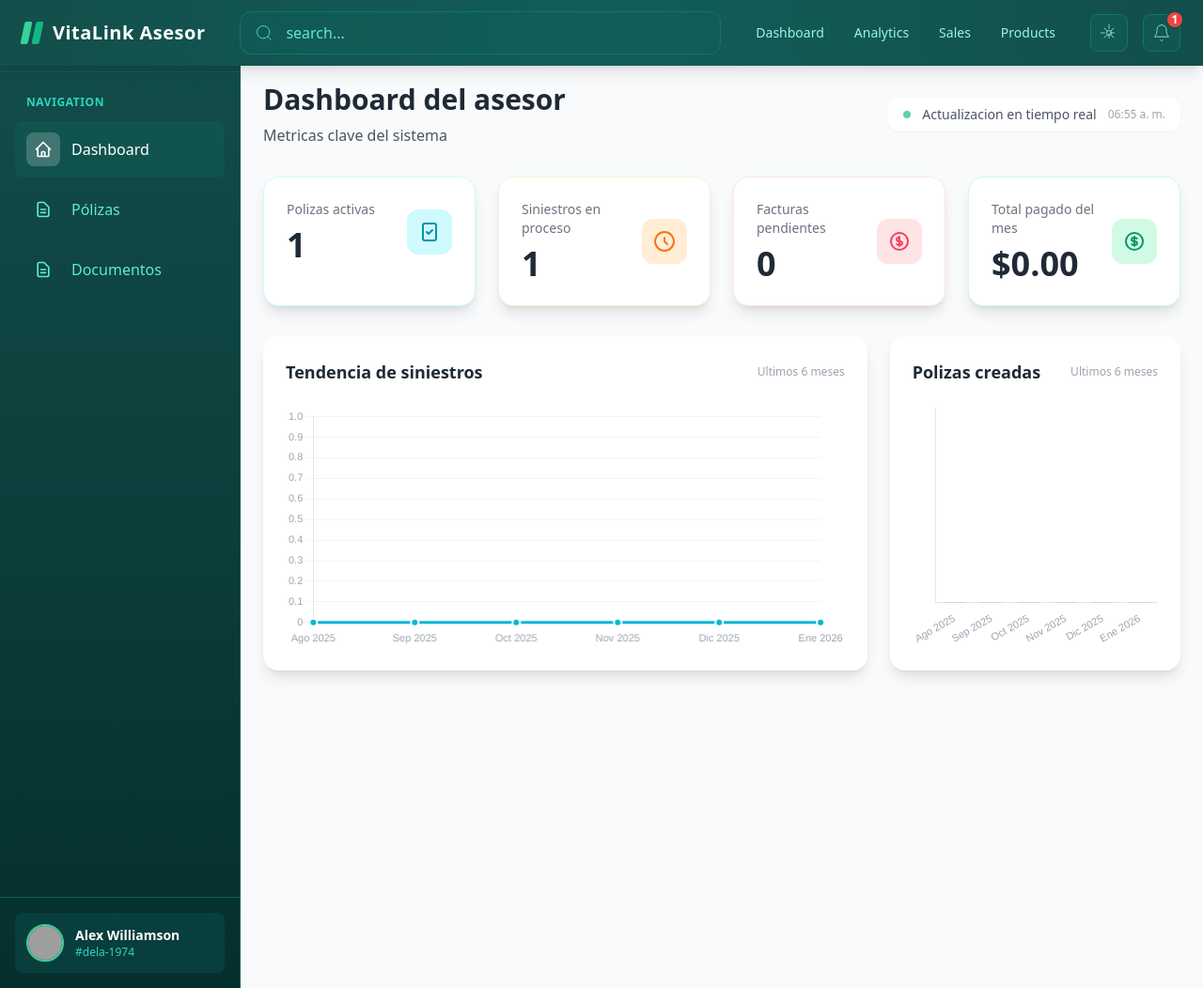
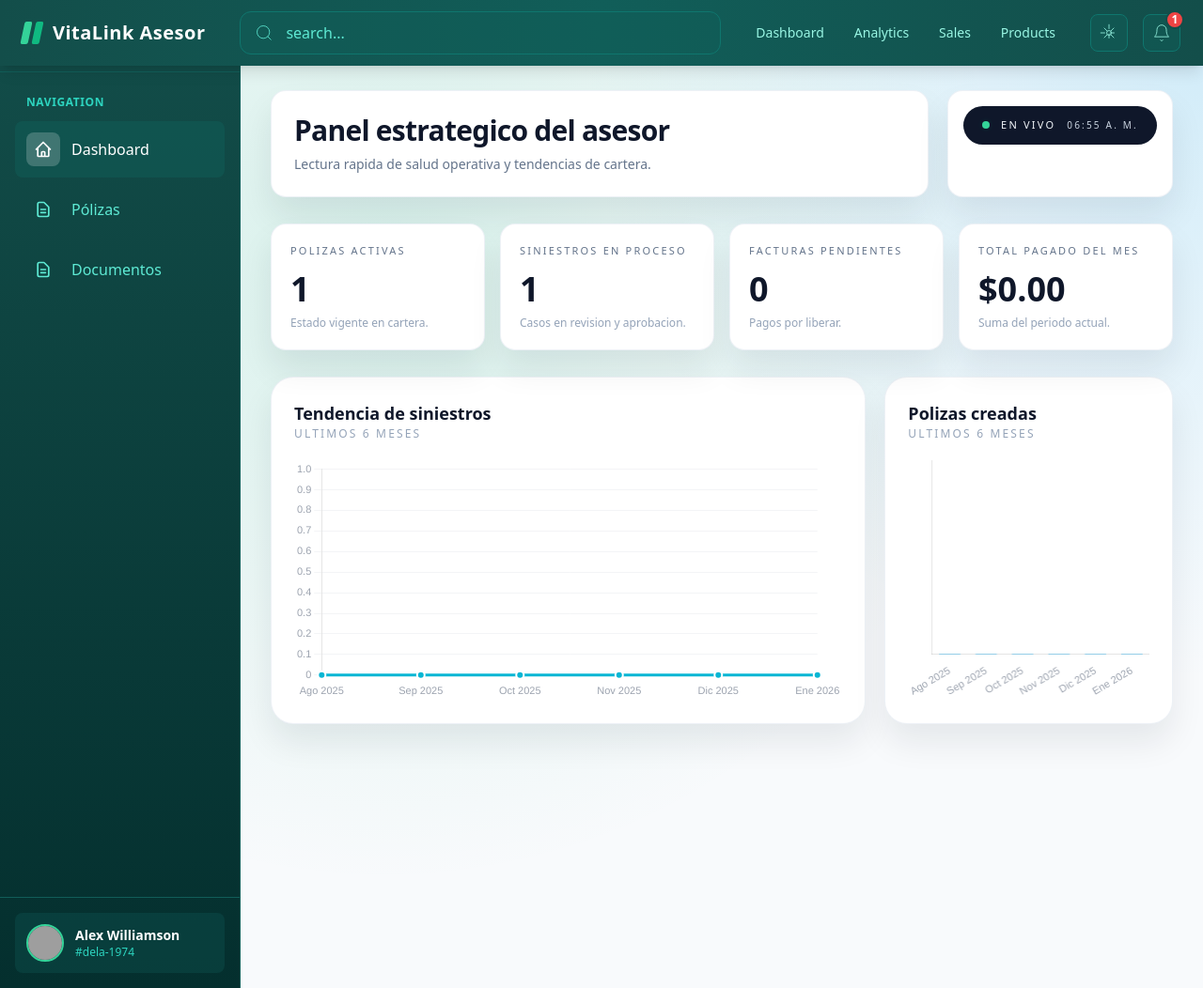
Before and after one commit to Carlosmicael/seguroVitaLink, a Django app: page /asesor/ in a window 1280 px wide. Shown: the whole page at 94% size. Run offline with Django 5.2, Linux system fonts and the light colour scheme; a user stored in the database is signed in; tables that the repository leaves empty hold one stand-in row (values such as "Sample post"); data that the repository does not hold is empty; parts of the project's set-up code (start-up, migrations or seed data) failed here and were passed over; some libraries are stand-ins or nearby versions; grey boxes are pictures that could not be loaded.

Commit message:
Dashboard del asesor

```diff
--- a/templates/asesor/components/dashboard/dashboard.html
+++ b/templates/asesor/components/dashboard/dashboard.html
@@ -5,98 +5,63 @@
 {% block content %}
 {% include "master/appBar/appBar.html" %}
 
-<div class="p-6 bg-gray-50">
-    <div class="mb-8 flex flex-col md:flex-row md:items-center md:justify-between gap-4">
-        <div>
-            <h1 class="text-3xl font-bold text-gray-800">Dashboard del asesor</h1>
-            <p class="text-gray-600 mt-2">Metricas clave del sistema</p>
+<div class="min-h-screen bg-slate-50 bg-[radial-gradient(circle_at_top_right,rgba(14,165,233,0.16),transparent_45%),radial-gradient(circle_at_15%_20%,rgba(16,185,129,0.14),transparent_55%)] p-6 md:p-8">
+    <div class="mb-7 flex flex-wrap items-stretch gap-5">
+        <div class="flex-1 rounded-2xl border border-slate-200/60 bg-white p-6 shadow-[0_20px_35px_rgba(15,23,42,0.08)]">
+            <h1 class="text-3xl font-extrabold tracking-tight text-slate-900">Panel estrategico del asesor</h1>
+            <p class="mt-2 text-sm text-slate-500">Lectura rapida de salud operativa y tendencias de cartera.</p>
         </div>
-        <div class="flex items-center gap-3 bg-white shadow-sm rounded-xl px-4 py-2">
-            <span class="w-2 h-2 rounded-full bg-emerald-500 animate-pulse"></span>
-            <span class="text-sm text-gray-600">Actualizacion en tiempo real</span>
-            <span id="lastUpdated" class="text-xs text-gray-400"></span>
-        </div>
-    </div>
-
-    <div class="grid grid-cols-1 md:grid-cols-2 xl:grid-cols-4 gap-6 mb-8">
-        <div class="bg-white rounded-2xl p-6 shadow-lg border border-cyan-100">
-            <div class="flex items-center justify-between">
-                <div>
-                    <p class="text-sm text-gray-500 mb-2">Polizas activas</p>
-                    <p id="metric-polizas" class="text-4xl font-bold text-gray-800">
-                        {{ dashboard_data.polizas_activas }}
-                    </p>
-                </div>
-                <div class="bg-cyan-100 text-cyan-600 rounded-xl p-3">
-                    <svg class="w-6 h-6" fill="none" stroke="currentColor" viewBox="0 0 24 24">
-                        <path stroke-linecap="round" stroke-linejoin="round" stroke-width="2" d="M9 12l2 2 4-4M7 21h10a2 2 0 002-2V5a2 2 0 00-2-2H7a2 2 0 00-2 2v14a2 2 0 002 2z"/>
-                    </svg>
-                </div>
-            </div>
-        </div>
-        <div class="bg-white rounded-2xl p-6 shadow-lg border border-orange-100">
-            <div class="flex items-center justify-between">
-                <div>
-                    <p class="text-sm text-gray-500 mb-2">Siniestros en proceso</p>
-                    <p id="metric-siniestros" class="text-4xl font-bold text-gray-800">
-                        {{ dashboard_data.siniestros_en_proceso }}
-                    </p>
-                </div>
-                <div class="bg-orange-100 text-orange-500 rounded-xl p-3">
-                    <svg class="w-6 h-6" fill="none" stroke="currentColor" viewBox="0 0 24 24">
-                        <path stroke-linecap="round" stroke-linejoin="round" stroke-width="2" d="M12 8v4l3 3M12 2a10 10 0 100 20 10 10 0 000-20z"/>
-                    </svg>
-                </div>
-            </div>
-        </div>
-        <div class="bg-white rounded-2xl p-6 shadow-lg border border-rose-100">
-            <div class="flex items-center justify-between">
-                <div>
-                    <p class="text-sm text-gray-500 mb-2">Facturas pendientes</p>
-                    <p id="metric-facturas" class="text-4xl font-bold text-gray-800">
-                        {{ dashboard_data.facturas_pendientes }}
-                    </p>
-                </div>
-                <div class="bg-rose-100 text-rose-500 rounded-xl p-3">
-                    <svg class="w-6 h-6" fill="none" stroke="currentColor" viewBox="0 0 24 24">
-                        <path stroke-linecap="round" stroke-linejoin="round" stroke-width="2" d="M12 8c-1.657 0-3 .895-3 2s1.343 2 3 2 3 .895 3 2-1.343 2-3 2m0-8V7m0 1v8m0 0v1m0-1c-1.11 0-2.08-.402-2.599-1M21 12a9 9 0 11-18 0 9 9 0 0118 0z"/>
-                    </svg>
-                </div>
-            </div>
-        </div>
-        <div class="bg-white rounded-2xl p-6 shadow-lg border border-emerald-100">
-            <div class="flex items-center justify-between">
-                <div>
-                    <p class="text-sm text-gray-500 mb-2">Total pagado del mes</p>
-                    <p id="metric-pagado" class="text-4xl font-bold text-gray-800">
-                        ${{ dashboard_data.total_pagado_mes|floatformat:2 }}
-                    </p>
-                </div>
-                <div class="bg-emerald-100 text-emerald-600 rounded-xl p-3">
-                    <svg class="w-6 h-6" fill="none" stroke="currentColor" viewBox="0 0 24 24">
-                        <path stroke-linecap="round" stroke-linejoin="round" stroke-width="2" d="M12 8c-1.657 0-3 .895-3 2s1.343 2 3 2 3 .895 3 2-1.343 2-3 2m0-8c1.11 0 2.08.402 2.599 1M12 8V7m0 1v8m0 0v1m0-1c-1.11 0-2.08-.402-2.599-1M21 12a9 9 0 11-18 0 9 9 0 0118 0z"/>
-                    </svg>
-                </div>
+        <div class="rounded-2xl border border-slate-200/60 bg-white p-4 shadow-[0_20px_35px_rgba(15,23,42,0.08)]">
+            <div class="flex items-center gap-3 rounded-full bg-slate-900 px-5 py-3 text-[11px] uppercase tracking-[0.2em] text-slate-100">
+                <span class="relative flex h-2 w-2">
+                    <span class="absolute inline-flex h-full w-full animate-ping rounded-full bg-emerald-400 opacity-60"></span>
+                    <span class="relative inline-flex h-2 w-2 rounded-full bg-emerald-400"></span>
+                </span>
+                En vivo
+                <span id="lastUpdated" class="text-[10px] text-slate-300"></span>
             </div>
         </div>
     </div>
 
-    <div class="grid grid-cols-1 xl:grid-cols-3 gap-6">
-        <div class="bg-white rounded-2xl p-6 shadow-lg xl:col-span-2">
-            <div class="flex items-center justify-between mb-6">
-                <h3 class="text-lg font-bold text-gray-800">Tendencia de siniestros</h3>
-                <span class="text-xs text-gray-400">Ultimos 6 meses</span>
-            </div>
-            <div class="h-64">
+    <div class="mb-7 grid grid-cols-1 gap-4 md:grid-cols-2 xl:grid-cols-4">
+        <div class="group relative overflow-hidden rounded-2xl border border-slate-200/60 bg-white p-5 shadow-[0_20px_35px_rgba(15,23,42,0.08)]">
+            <div class="text-[11px] uppercase tracking-[0.2em] text-slate-500">Polizas activas</div>
+            <div id="metric-polizas" class="mt-3 text-4xl font-extrabold text-slate-900">{{ dashboard_data.polizas_activas }}</div>
+            <div class="mt-2 text-xs text-slate-400">Estado vigente en cartera.</div>
+            <div class="pointer-events-none absolute inset-0 opacity-0 transition group-hover:opacity-100" style="background:linear-gradient(120deg, transparent, rgba(14,165,233,0.08), transparent);"></div>
+        </div>
+        <div class="group relative overflow-hidden rounded-2xl border border-slate-200/60 bg-white p-5 shadow-[0_20px_35px_rgba(15,23,42,0.08)]">
+            <div class="text-[11px] uppercase tracking-[0.2em] text-slate-500">Siniestros en proceso</div>
+            <div id="metric-siniestros" class="mt-3 text-4xl font-extrabold text-slate-900">{{ dashboard_data.siniestros_en_proceso }}</div>
+            <div class="mt-2 text-xs text-slate-400">Casos en revision y aprobacion.</div>
+            <div class="pointer-events-none absolute inset-0 opacity-0 transition group-hover:opacity-100" style="background:linear-gradient(120deg, transparent, rgba(249,115,22,0.12), transparent);"></div>
+        </div>
+        <div class="group relative overflow-hidden rounded-2xl border border-slate-200/60 bg-white p-5 shadow-[0_20px_35px_rgba(15,23,42,0.08)]">
+            <div class="text-[11px] uppercase tracking-[0.2em] text-slate-500">Facturas pendientes</div>
+            <div id="metric-facturas" class="mt-3 text-4xl font-extrabold text-slate-900">{{ dashboard_data.facturas_pendientes }}</div>
+            <div class="mt-2 text-xs text-slate-400">Pagos por liberar.</div>
+            <div class="pointer-events-none absolute inset-0 opacity-0 transition group-hover:opacity-100" style="background:linear-gradient(120deg, transparent, rgba(244,63,94,0.12), transparent);"></div>
+        </div>
+        <div class="group relative overflow-hidden rounded-2xl border border-slate-200/60 bg-white p-5 shadow-[0_20px_35px_rgba(15,23,42,0.08)]">
+            <div class="text-[11px] uppercase tracking-[0.2em] text-slate-500">Total pagado del mes</div>
+            <div id="metric-pagado" class="mt-3 text-4xl font-extrabold text-slate-900">${{ dashboard_data.total_pagado_mes|floatformat:2 }}</div>
+            <div class="mt-2 text-xs text-slate-400">Suma del periodo actual.</div>
+            <div class="pointer-events-none absolute inset-0 opacity-0 transition group-hover:opacity-100" style="background:linear-gradient(120deg, transparent, rgba(16,185,129,0.12), transparent);"></div>
+        </div>
+    </div>
+
+    <div class="grid grid-cols-1 gap-5 xl:grid-cols-3">
+        <div class="rounded-3xl border border-slate-200/60 bg-white p-6 shadow-[0_20px_35px_rgba(15,23,42,0.08)] xl:col-span-2">
+            <div class="text-lg font-bold text-slate-900">Tendencia de siniestros</div>
+            <div class="text-xs uppercase tracking-[0.18em] text-slate-400">Ultimos 6 meses</div>
+            <div class="mt-5 h-64">
                 <canvas id="siniestrosChart"></canvas>
             </div>
         </div>
-        <div class="bg-white rounded-2xl p-6 shadow-lg">
-            <div class="flex items-center justify-between mb-6">
-                <h3 class="text-lg font-bold text-gray-800">Polizas creadas</h3>
-                <span class="text-xs text-gray-400">Ultimos 6 meses</span>
-            </div>
-            <div class="h-64">
+        <div class="rounded-3xl border border-slate-200/60 bg-white p-6 shadow-[0_20px_35px_rgba(15,23,42,0.08)]">
+            <div class="text-lg font-bold text-slate-900">Polizas creadas</div>
+            <div class="text-xs uppercase tracking-[0.18em] text-slate-400">Ultimos 6 meses</div>
+            <div class="mt-5 h-64">
                 <canvas id="polizasChart"></canvas>
             </div>
         </div>
```
Also changed, not shown: tailwind/static/css/output.css (+115 -45 lines).
